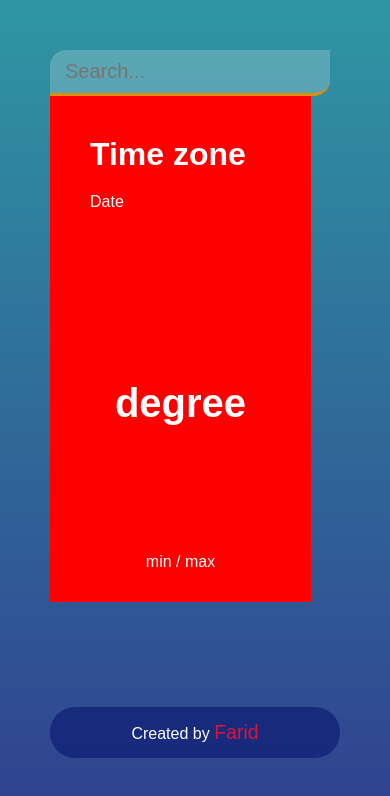
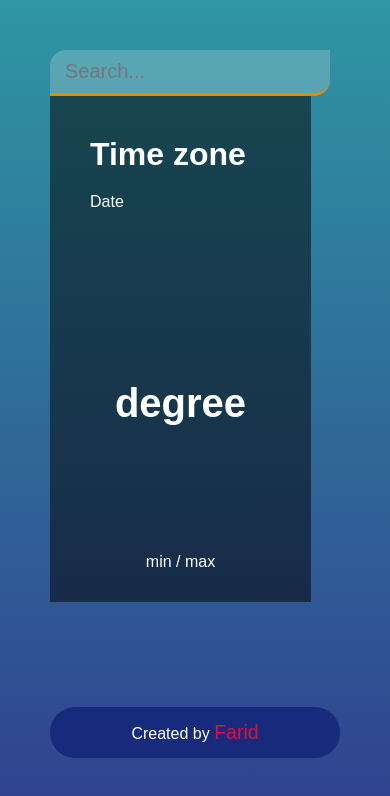
Before and after one commit to anuvarov/weather-app, a plain HTML site: page index.html in a window 390 px wide. Drawn offline with Linux system fonts and the light colour scheme; no server answers.

Commit message:
small bug

```diff
--- a/style.css
+++ b/style.css
@@ -62,7 +62,6 @@ body {
     .location,
     .temperature {
         width: 80%;
-        background-color: red;
     }
 
     .location {
@@ -84,7 +83,6 @@ body {
     .location,
     .temperature {
         width: 90%;
-        background-color: red;
     }
 
     .location {
```
